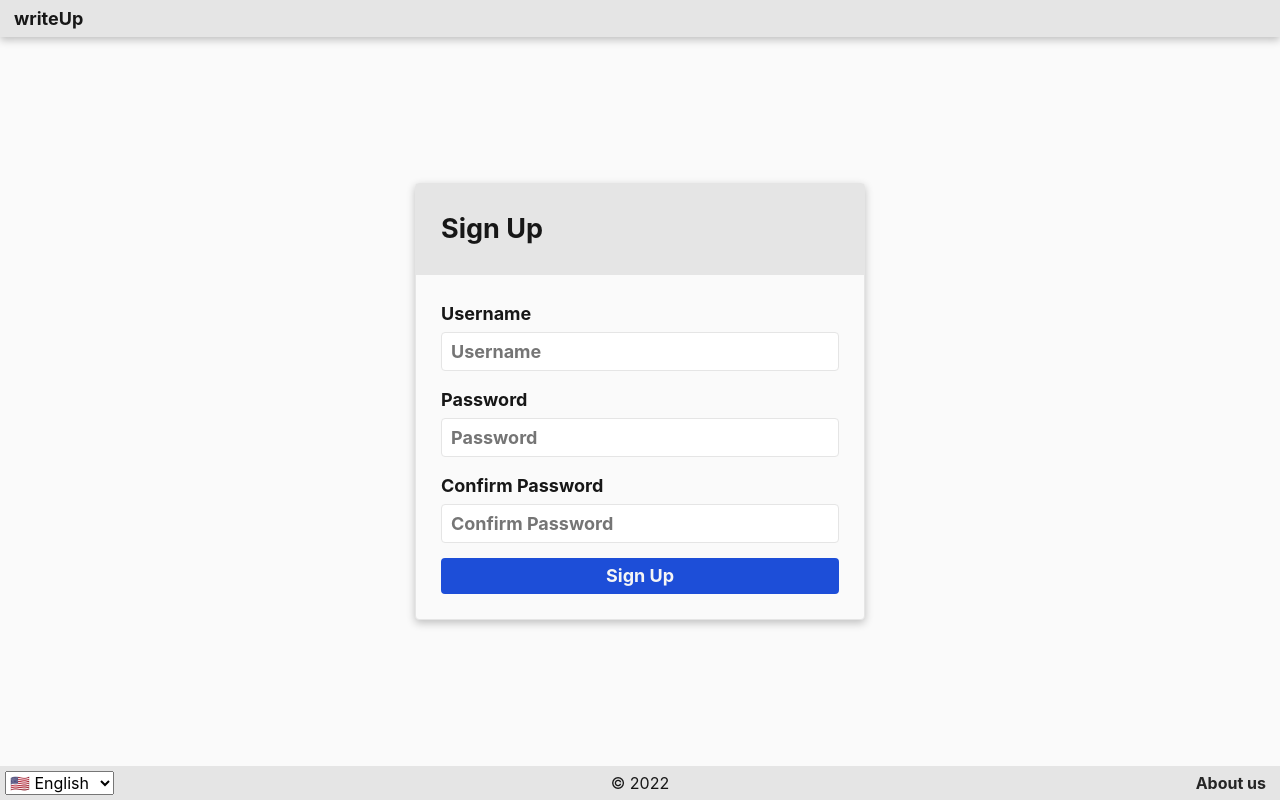
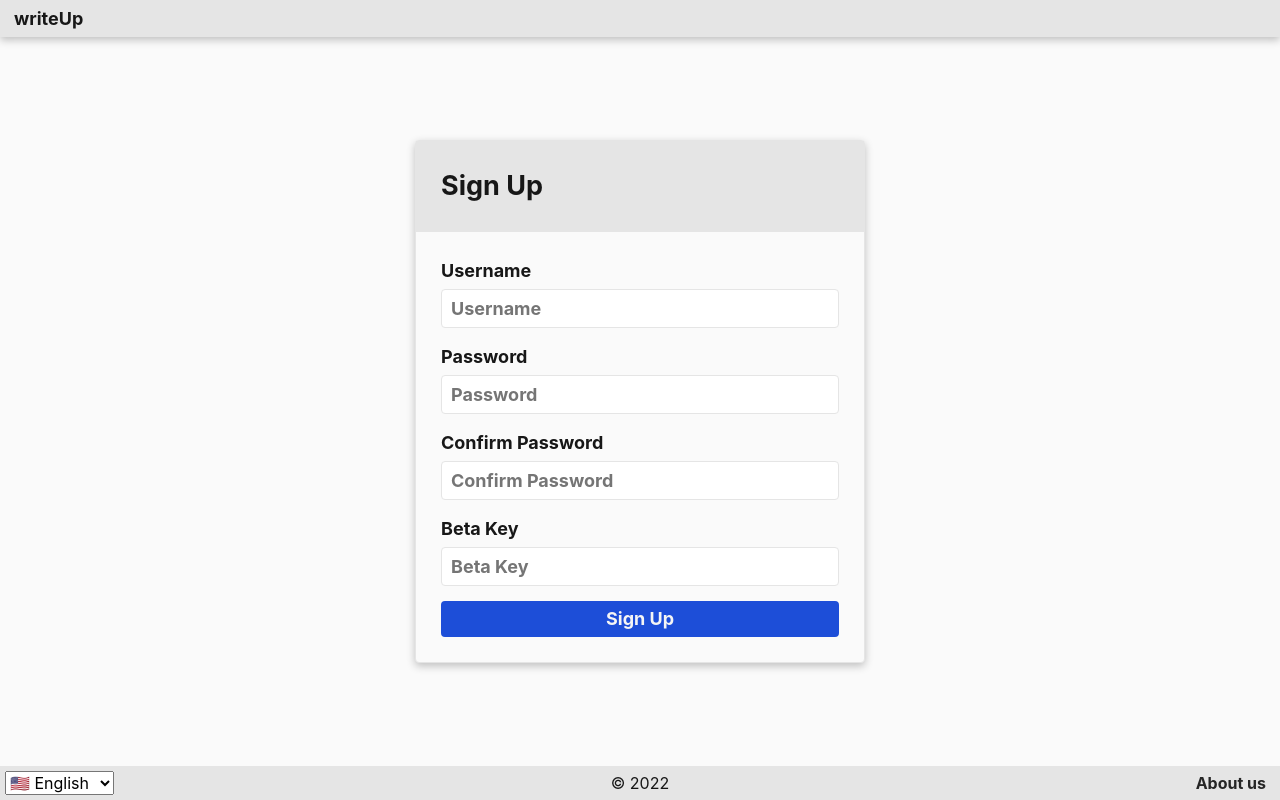
Before and after one commit to Nicyne/writeUp, a React (Create React App) app in the folder client/: page /signup in a window 1280 px wide. Built offline with nearby package versions, Linux system fonts and the light colour scheme; no server answers.

Commit message:
feat: added beta-key and rememberMe

```diff
--- a/client/src/context/authContext.tsx
+++ b/client/src/context/authContext.tsx
@@ -10,8 +10,16 @@ export interface IResponse {
 export interface IAuthContext {
   user?: IUser;
   loading: boolean;
-  login: (username: string, password: string) => Promise<IResponse>;
-  signUp: (username: string, password: string) => Promise<IResponse>;
+  login: (
+    username: string,
+    password: string,
+    sessionOnly: boolean
+  ) => Promise<IResponse>;
+  signUp: (
+    username: string,
+    password: string,
+    betaKey: string
+  ) => Promise<IResponse>;
   logout: () => Promise<void>;
   getUser: () => Promise<void>;
 }
@@ -59,13 +67,18 @@ export function AuthContextProvider(props: PropsWithChildren) {
    */
   const login = async (
     username: string,
-    password: string
+    password: string,
+    sessionOnly: boolean
   ): Promise<IResponse> => {
     if (username.length < 3) {
       return { success: false, message: 'provided invalid username' };
     }
 
-    const res = await axios.post('/api/auth', { username, password });
+    const res = await axios.post('/api/auth', {
+      username,
+      password,
+      session_only: sessionOnly,
+    });
 
     if (!res.data.success) {
       console.log(res);
@@ -84,7 +97,8 @@ export function AuthContextProvider(props: PropsWithChildren) {
    */
   const signUp = async (
     username: string,
-    password: string
+    password: string,
+    betaKey: string
   ): Promise<IResponse> => {
     if (username.length < 3) {
       return { success: false, message: 'provided invalid username' };
@@ -92,8 +106,15 @@ export function AuthContextProvider(props: PropsWithChildren) {
     if (password.length < 8) {
       return { success: false, message: 'provided invalid password' };
     }
+    if (betaKey.length <= 0) {
+      return { success: false, message: 'provided invalid betaKey' };
+    }
 
-    const res = await axios.post('/api/user', { username, password });
+    const res = await axios.post('/api/user', {
+      username,
+      password,
+      beta_key: betaKey,
+    });
 
     if (!res.data.success) {
       console.log(res);
--- a/client/src/locales/de/common.json
+++ b/client/src/locales/de/common.json
@@ -43,7 +43,8 @@
     },
     "signup": {
       "name": "Registrieren",
-      "action": "Registrieren"
+      "action": "Registrieren",
+      "betaKey": "Beta Schlüssel"
     }
   },
   "time": {
--- a/client/src/locales/en/common.json
+++ b/client/src/locales/en/common.json
@@ -43,7 +43,8 @@
     },
     "signup": {
       "name": "Sign Up",
-      "action": "Sign Up"
+      "action": "Sign Up",
+      "betaKey": "Beta Key"
     }
   },
   "time": {
--- a/client/src/pages/login.tsx
+++ b/client/src/pages/login.tsx
@@ -8,6 +8,7 @@ export function Login() {
   const [t] = useTranslation();
   const [username, setUsername] = useState('');
   const [password, setPassword] = useState('');
+  const [sessionOnly, setSessionOnly] = useState(true);
   const [error, setError] = useState('');
   const [searchParams] = useSearchParams();
   const navigate = useNavigate();
@@ -15,7 +16,7 @@ export function Login() {
   const submit = async (e: FormEvent) => {
     e.preventDefault();
 
-    const result = await login(username, password);
+    const result = await login(username, password, sessionOnly);
     if (!result.success) {
       console.log(result);
       setError(result.message);
@@ -66,6 +67,18 @@ export function Login() {
               />
             </label>
 
+            <label htmlFor="rememberMe" className="flex flex-reverse">
+              {t('auth.login.rememberMe')}
+              <input
+                type="checkbox"
+                name={t('auth.login.rememberMe')}
+                id="rememberMe"
+                placeholder={t('auth.login.rememberMe')}
+                value={password}
+                onChange={(e) => setSessionOnly(!e.target.checked)}
+              />
+            </label>
+
             <span className="danger">{error}</span>
 
             <button type="submit" className="w-full">
--- a/client/src/pages/signup.tsx
+++ b/client/src/pages/signup.tsx
@@ -8,6 +8,7 @@ export function SignUp() {
   const { signUp } = useAuth();
   const [username, setUsername] = useState(emptyInputValue());
   const [password, setPassword] = useState(emptyInputValue());
+  const [betaKey, setBetaKey] = useState(emptyInputValue());
   const [confirmPassword, setConfirmPassword] = useState(emptyInputValue());
   const [t] = useTranslation();
   const navigate = useNavigate();
@@ -24,7 +25,7 @@ export function SignUp() {
       return;
     }
 
-    const result = await signUp(username.value, password.value);
+    const result = await signUp(username.value, password.value, betaKey.value);
     if (!result.success) {
       console.log(result);
       return;
@@ -110,6 +111,23 @@ export function SignUp() {
               <span className="danger">{confirmPassword.error}</span>
             </label>
 
+            <label htmlFor="betaKey">
+              {t('auth.signup.betaKey')}
+              <input
+                type="password"
+                name={t('auth.signup.betaKey')}
+                id="betaKey"
+                placeholder={t('auth.signup.betaKey')}
+                spellCheck="false"
+                aria-invalid={betaKey.invalid}
+                value={betaKey.value}
+                onChange={(e) =>
+                  onChange(setBetaKey, 'BetaKey', 0, e.target.value)
+                }
+              />
+              <span className="danger">{betaKey.error}</span>
+            </label>
+
             <button type="submit" className="w-full">
               {t('auth.signup.action')}
             </button>
--- a/client/src/styles/_reset.scss
+++ b/client/src/styles/_reset.scss
@@ -86,7 +86,13 @@ select {
 
 .flex {
   display: flex;
+  flex-direction: row;
   gap: var(--gap, 0.5rem);
+
+  &.flex-reverse {
+    justify-content: flex-end;
+    flex-direction: row-reverse;
+  }
 }
 
 .flex-end {
```
